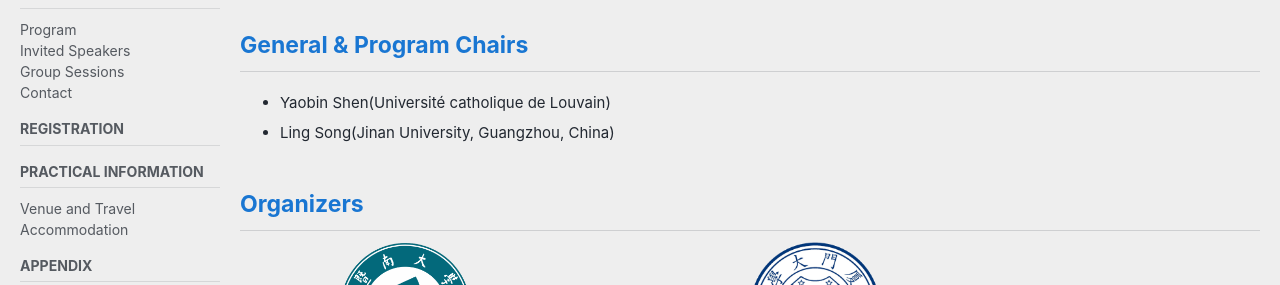
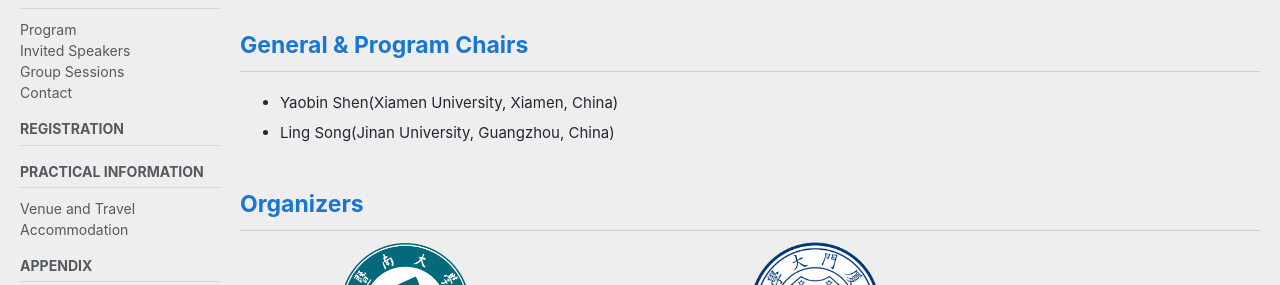
Before and after one commit to cryptanalysisbench/SATbench, a Jekyll site: the page built from index.md, in a window 1280 px wide and 900 px high, scrolled down 395 px. Shown: the part 260-545 px from the top of the window. Built offline with Jekyll 4.4.1, drawn with Linux system fonts in a browser that asks for light colours; cached includes are drawn as plain includes; nearby versions of some CDN libraries.

Commit message:
Update index.md

```diff
--- a/index.md
+++ b/index.md
@@ -31,7 +31,7 @@ The general co-chairs can be contacted by email at ask2023(at)googlegroups(dot)c
 
 ## General & Program Chairs
 <ul>
-<li>Yaobin Shen(Université catholique de Louvain)</li>
+<li>Yaobin Shen(Xiamen University, Xiamen, China)</li>
 <li>Ling Song(Jinan University, Guangzhou, China)</li>
 </ul>
 
```
